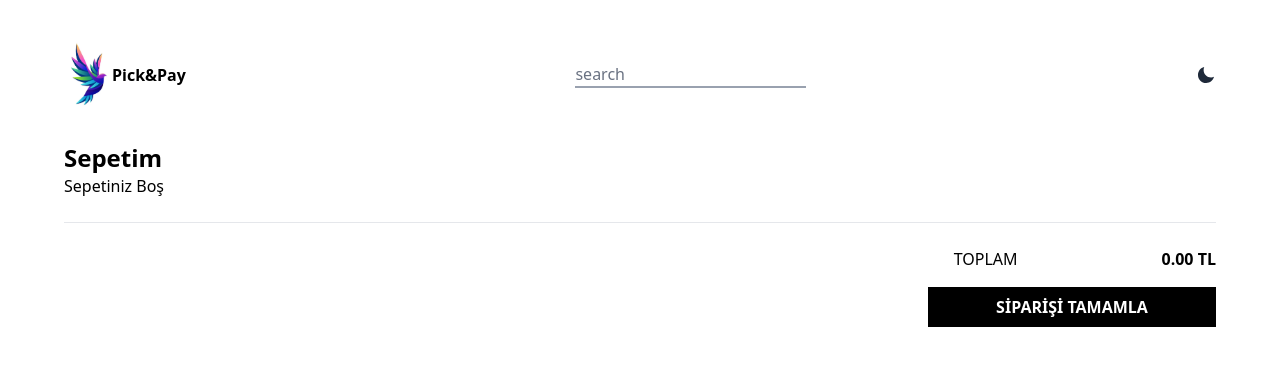
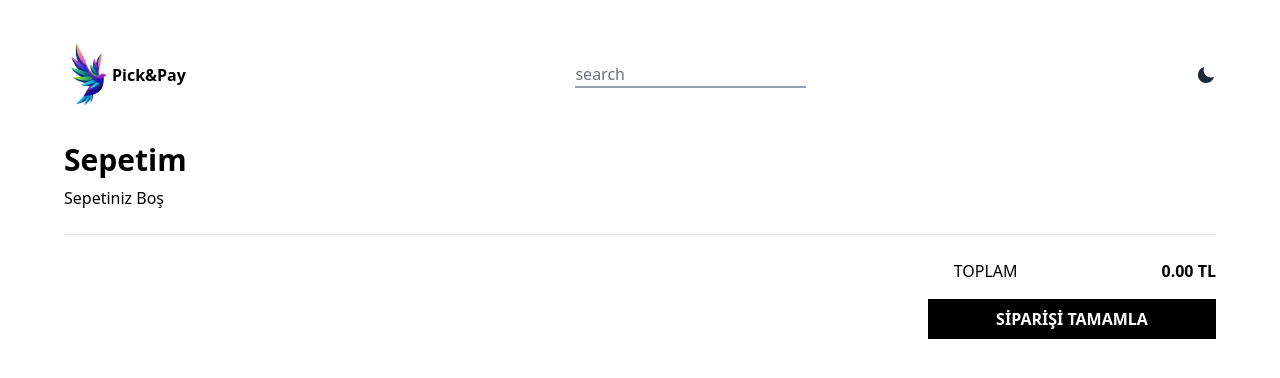
Before and after one commit to tucecifci/e-ticaret, a React (Vite) app: page /cart in a window 1280 px wide. Shown: the top 378 px of the page. Built offline with nearby package versions, Linux system fonts and the light colour scheme.

Commit message:
pop up added

```diff
--- a/package.json
+++ b/package.json
@@ -21,6 +21,7 @@
     "react-icons": "^5.4.0",
     "react-redux": "^9.2.0",
     "react-router-dom": "^7.1.3",
+    "react-toastify": "^11.0.3",
     "tailwindcss": "^4.0.0"
   },
   "devDependencies": {
--- a/src/App.jsx
+++ b/src/App.jsx
@@ -1,21 +1,22 @@
-import './App.css'
-import './index.css'
-import PageContainer from './container/PageContainer'
-import Header from './components/Header'
-import React from 'react'; // React'i açıkça import edin
-import RouterConfig from './config/RouterConfig';
-import Loading from './components/Loading';
-
+import "./App.css";
+import "./index.css";
+import PageContainer from "./container/PageContainer";
+import Header from "./components/Header";
+import React from "react"; // React'i açıkça import edin
+import RouterConfig from "./config/RouterConfig";
+import Loading from "./components/Loading";
+import { ToastContainer } from "react-toastify";
 
 function App() {
-
   return (
     <PageContainer>
+      <ToastContainer position="top-right" autoClose={1000} />
+
       <Header />
       <RouterConfig />
       <Loading />
     </PageContainer>
-  )
+  );
 }
 
-export default App
+export default App;
--- a/src/components/ProductDetail.jsx
+++ b/src/components/ProductDetail.jsx
@@ -6,10 +6,15 @@ import { CiHeart } from "react-icons/ci";
 import { CiShop } from "react-icons/ci";
 import { addToCart } from "../redux/chartSlice";
 
+import {toast} from 'react-toastify';
+
+
 function ProductDetail() {
   const { id } = useParams();
   const { products, selectedProduct } = useSelector((store) => store.products);
   const dispatch = useDispatch();
+
+
 
   useEffect(() => {
     // Ürünleri yükle
@@ -35,6 +40,7 @@ function ProductDetail() {
 
   const handleAddToChart= () =>{
     dispatch(addToCart(selectedProduct));
+    toast.success(`${selectedProduct.title} sepete eklendi`)
   }
 
 
--- a/src/pages/CardPage.jsx
+++ b/src/pages/CardPage.jsx
@@ -1,6 +1,7 @@
 import React from "react";
 import { useDispatch, useSelector } from "react-redux";
 import { decrementQuantity, incrementQuantity } from "../redux/chartSlice";
+
 
 function CardPage() {
   const cartItems = useSelector((state) => state.cart.cartItems);
@@ -14,15 +15,15 @@ function CardPage() {
 
   return (
     <div className="flex flex-col flex-wrap !mt-4 !overflow-hidden">
-      <h1 className="text-2xl font-bold !mt-4">Sepetim</h1>
+      <h1 className="text-3xl font-bold !mt-4">Sepetim</h1>
       {cartItems.length === 0 ? (
-        <p>Sepetiniz Boş</p>
+        <p className="!mt-2">Sepetiniz Boş</p>
       ) : (
         <div className="grid grid-cols-1 sm:grid-cols-2 lg:grid-cols-4 gap-8 !mt-12 !space-x-20">
           {cartItems.map((item) => (
-            <div key={item.id} className="flex flex-col justify-between p-4 h-full">
+            <div key={item.id} className="flex flex-col justify-between items-center p-4 h-full">
               <img className="w-full h-52 object-contain rounded" src={item.image} alt={item.title} />
-              <h2 className="!mt-4">{item.title} </h2>
+              <h2 className="!mt-4 text-center">{item.title} </h2>
               <p className="font-bold !mt-1">{item.price} TL </p>
 
 
```
Also changed, not shown: 1 other file (tests, documents, lock files or other folders).
